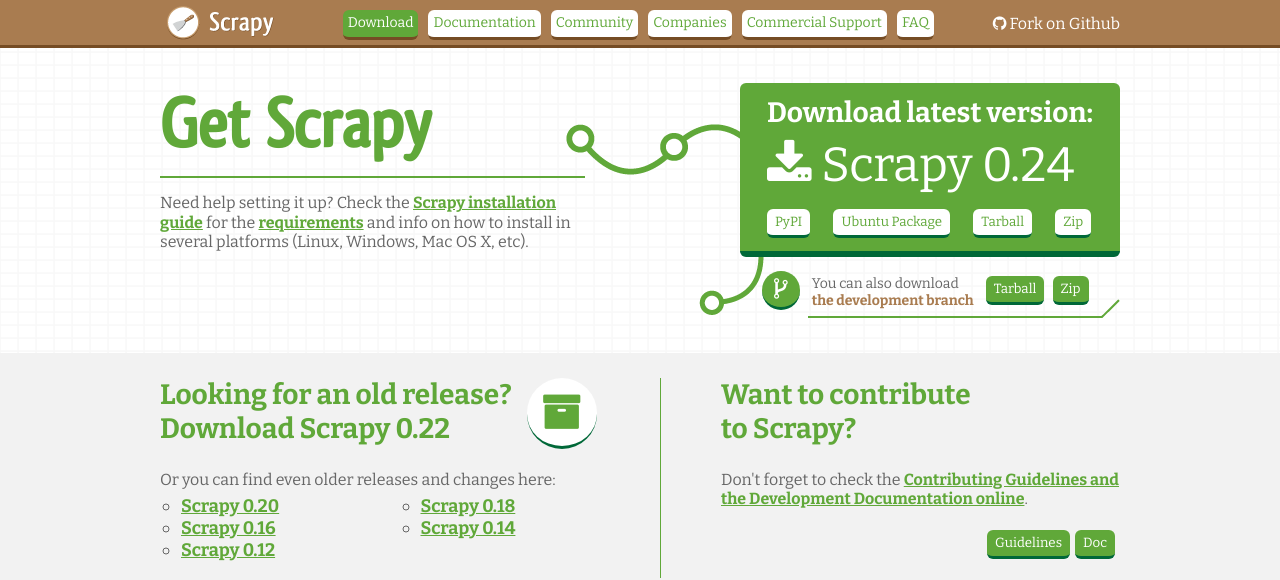
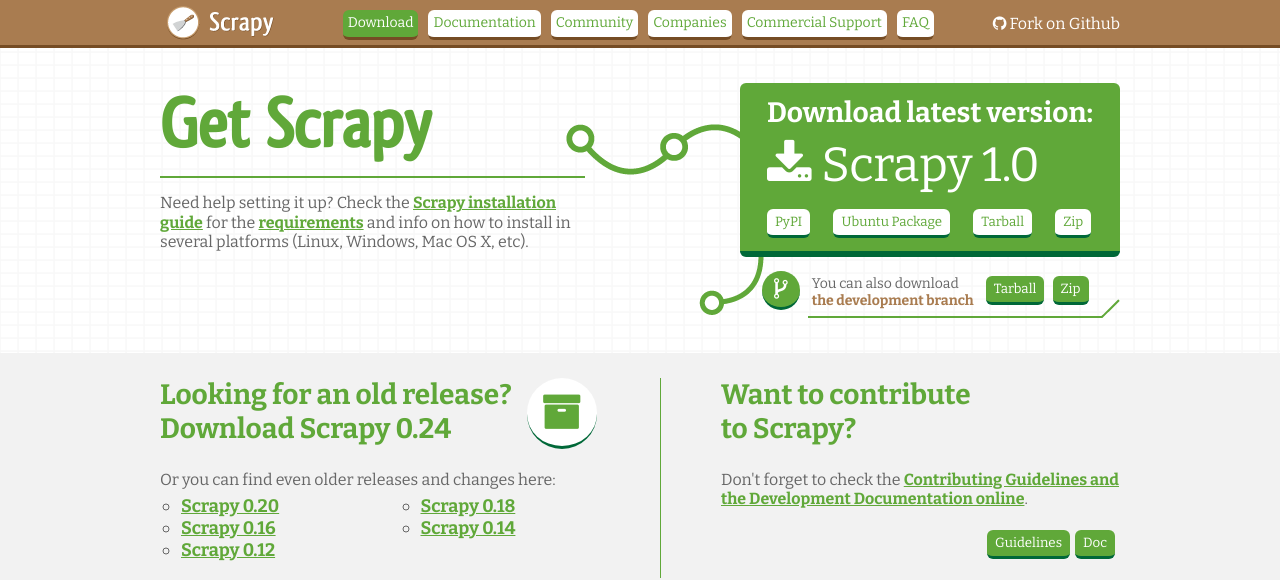
Before and after one commit to scrapy/scrapy.org, a Jekyll site: the page built from download.html, in a window 1280 px wide. Shown: the top 580 px of the page. Built offline with Jekyll 4.4.1, drawn with Linux system fonts in a browser that asks for light colours; comment, search, counter and statistics services are not loaded.

Commit message:
update scrapy versions

```diff
--- a/_data/scrapy.yml
+++ b/_data/scrapy.yml
@@ -1,9 +1,9 @@
 stable:
-  version: 0.24
+  version: 1.0
   rtd: latest
 oldstable:
-  version: 0.22
-  rtd: 0.22
+  version: 0.24
+  rtd: 0.24
 development:
-  version: 0.25
+  version: 1.1
   rtd: master
--- a/index.html
+++ b/index.html
@@ -39,8 +39,8 @@
       <div class="box-header">
         <p>Sample Codes:</p>
         <ul class="simple-tabs" id="code-tabs">
-          <li class="scrapy-024 active">Scrapy 0.24</li>
-          <li class="scrapy-10">Scrapy 1.0 (coming soon)</li>
+          <li class="scrapy-10 active">Scrapy 1.0</li>
+          <li class="scrapy-024">Scrapy 0.24 (old stable)</li>
         </ul>
       </div>
       <div class="box-code tab-page active-page" id="scrapy-024">
```
